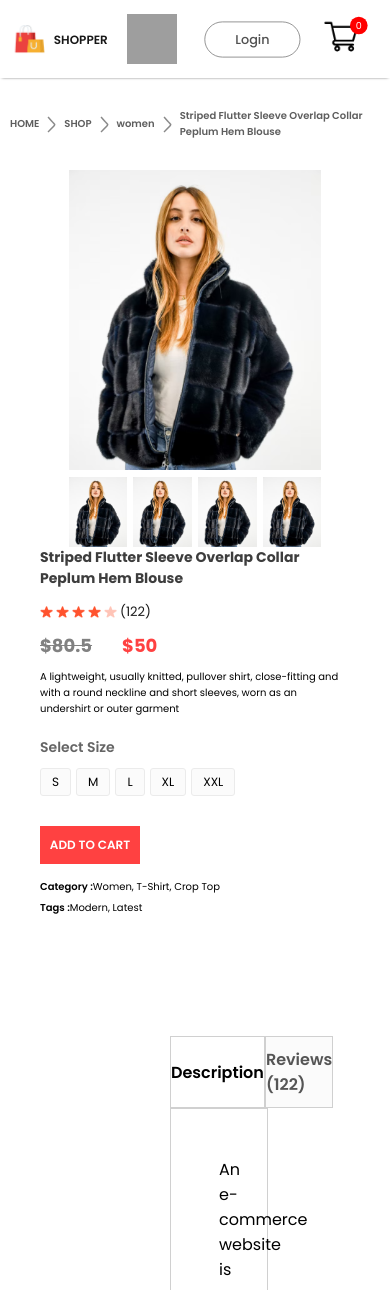
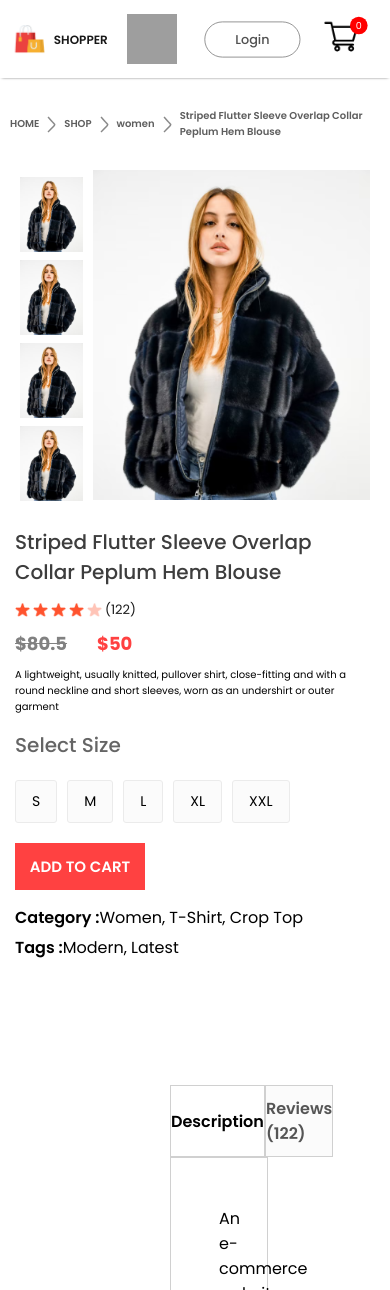
Before and after one commit to kazibilasi/e-commerce-frontend, a React (Vite) app: page /product/1 in a window 390 px wide. Shown: the top 1290 px of the page. Built offline with nearby package versions, Linux system fonts and the light colour scheme; grey boxes are pictures that could not be loaded.

Commit message:
product display made fully responsive

```diff
--- a/src/Components/ProductDisplay/ProductDisplay.css
+++ b/src/Components/ProductDisplay/ProductDisplay.css
@@ -243,5 +243,46 @@
         flex-direction: column;
 
     }
-
+    .productDisplay-left{
+        gap: 10px;
+        flex-direction: row;
+        margin: auto;
+    }
+    .productDisplay-img-list{
+        flex-direction: column;
+        gap: 8px;
+    }
+    .productDisplay-img-list img{
+        height: 75px;
+    }
+    .productDisplay-main-img{
+        height: 330px;
+    }
+    .productDisplay-right{
+        margin: 5px;
+    }
+    .productDisplay-right h1{
+        margin-top:15px ;
+        font-size: 20px;
+        font-weight: 500;
+    }
+    .productDisplay-right-star img{
+        width: 15px;
+    }
+    .productDisplay-right-sizes{
+        gap: 10px;
+        margin: 20px 0px;
+    }
+    .productDisplay-right-sizes div{
+        padding: 10px 16px;
+        font-size: 14px;
+    }
+    .productDisplay-right button{
+        width: 130px;
+        font-size: 15px;
+        padding: 12px 0px;
+    }
+    .productDisplay-right-category{
+        font-size: 16px;
+    }
 }
```
